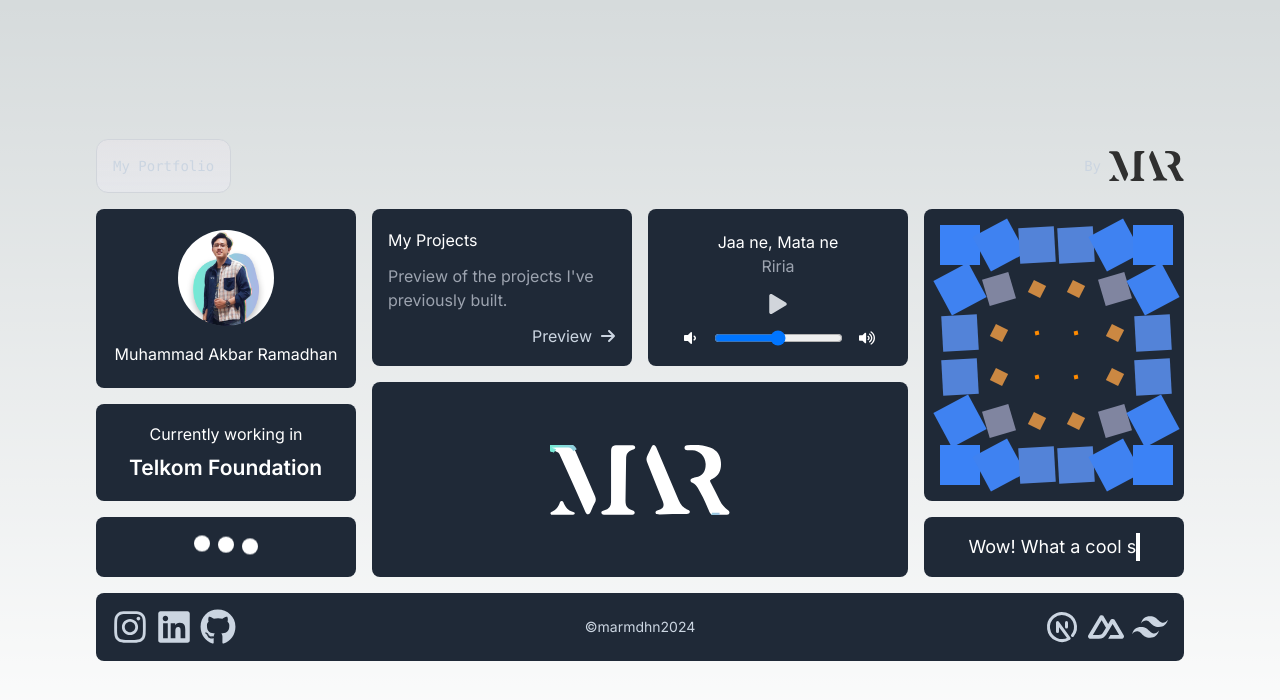
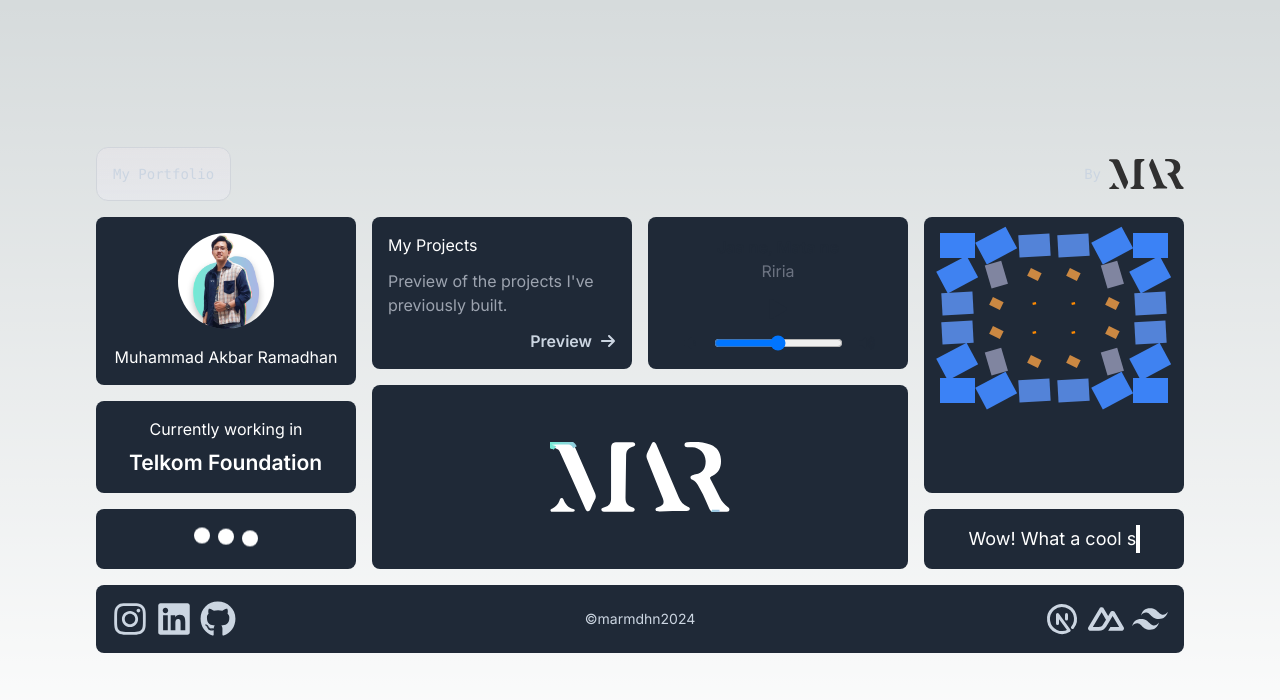
Before and after one commit to marmdhn/marmdhn, a Next.js app: page / in a window 1280 px wide. Shown: the top 700 px of the page. Built offline with nearby package versions, Linux system fonts and the light colour scheme.

Commit message:
style: adjust dark mode

```diff
--- a/components/AnimatedGrid.tsx
+++ b/components/AnimatedGrid.tsx
@@ -28,7 +28,8 @@ const AnimatedGrid = () => {
       {Array.from({ length: 36 }).map((_, index) => (
         <div
           key={index}
-          className="grid-box w-10 h-10 bg-blue-500 flex items-center justify-center text-white text-lg font-bold"
+          className="mx-auto grid-box bg-blue-500 flex items-center justify-center text-white text-lg font-bold"
+          style={{ width: "100%", height: "25px" }} // Sesuaikan dengan tinggi yang Anda inginkan
         />
       ))}
     </div>
--- a/components/modal.tsx
+++ b/components/Modal.tsx
@@ -16,7 +16,7 @@ const Modal: React.FC<ModalProps> = ({ title, content }) => {
     <>
       <Link href="/">
         <div
-          className="flex justify-end items-center gap-2 transition-all duration-200 hover:text-white"
+          className="flex justify-end items-center gap-2 transition-all duration-200 hover:text-gray-400 font-semibold dark:text-white dark:hover:text-gray-400"
           onClick={() => setIsOpen(true)}
         >
           Preview <FaArrowRight />
@@ -39,20 +39,24 @@ const Modal: React.FC<ModalProps> = ({ title, content }) => {
             onClick={() => setIsOpen(false)}
           ></div>
           <div className="relative w-auto max-w-3xl mx-auto my-6">
-            <div className="relative bg-gray-800 border-0 shadow-lg rounded-lg">
+            <div className="relative bg-gray-400 dark:bg-gray-800 border-0 shadow-lg rounded-lg">
               <div className="flex items-start justify-between p-5 rounded-t">
-                <h3 className="text-2xl font-semibold">{title}</h3>
+                <h3 className="text-2xl font-semibold text-gray-800 dark:text-white">
+                  {title}
+                </h3>
                 <button
-                  className="p-1 ml-auto bg-transparent border-0 text-black float-right text-3xl leading-none font-semibold outline-none focus:outline-none"
+                  className=" bg-transparent border-0 text-black float-right text-3xl font-semibold outline-none focus:outline-none hover:scale-150 transition-all duration-200"
                   onClick={() => setIsOpen(false)}
                 >
-                  <span className="text-white h-6 w-6 text-2xl block outline-none focus:outline-none">
+                  <span className="text-gray-800 dark:text-white h-6 w-6 text-2xl block outline-none focus:outline-none">
                     ×
                   </span>
                 </button>
               </div>
               <div className="relative px-6 pb-6 flex-auto">
-                <p className="my-4 text-lg leading-relaxed">{content}</p>
+                <p className="my-4 text-lg leading-relaxed text-gray-800 dark:text-white">
+                  {content}
+                </p>
               </div>
             </div>
           </div>
--- a/components/musicPlayer.tsx
+++ b/components/MusicPlayer.tsx
@@ -45,8 +45,10 @@ export default function MusicPlayer() {
   return (
     <div className="flex flex-col items-center justify-center gap-4 h-full">
       <div className="text-center">
-        <span className="text-white">{currentSong.title}</span>
-        <p className="text-gray-400">{currentSong.artist}</p>
+        <span className="text-gray-800 dark:text-white font-semibold">
+          {currentSong.title}
+        </span>
+        <p className="text-gray-500 dark:text-gray-400">{currentSong.artist}</p>
       </div>
       <div className="flex flex-col gap-4 items-center">
         <button
@@ -54,13 +56,13 @@ export default function MusicPlayer() {
           className="text-gray-300 hover:text-white focus:outline-none"
         >
           {isPlaying ? (
-            <FaPause className="text-xl" />
+            <FaPause className="text-xl text-gray-800 dark:text-white" />
           ) : (
-            <FaPlay className="text-xl" />
+            <FaPlay className="text-xl text-gray-800 dark:text-white" />
           )}
         </button>
-        <div className="flex gap-4">
-          <FaVolumeDown className="text-white" />
+        <div className="flex flex-wrap gap-4">
+          <FaVolumeDown className="text-gray-800 dark:text-white" />
           <input
             type="range"
             min="0"
@@ -71,7 +73,7 @@ export default function MusicPlayer() {
             className="slider"
             id="volumeRange"
           />
-          <FaVolumeUp className="text-white" />
+          <FaVolumeUp className="text-gray-800 dark:text-white ms-auto" />
         </div>
       </div>
       <audio ref={audioRef} src={currentSong.audioSrc}></audio>
```
